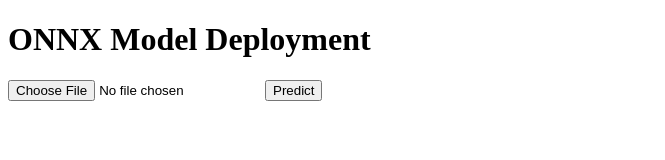
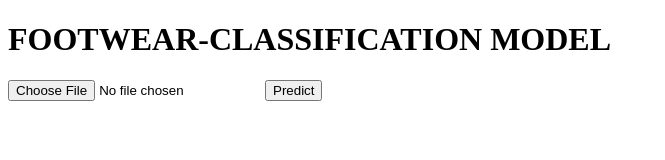
Before and after one commit to Vash2626/Footwear-Classification, a plain HTML site: page index.html in a window 1280 px wide. Shown: the whole page, without its empty margins (0-665 px from the left). Drawn offline with Linux system fonts and the light colour scheme.

Commit message:
Update index.html

```diff
--- a/index.html
+++ b/index.html
@@ -2,11 +2,12 @@
 <html lang="en">
 <head>
     <script src="https://cdn.jsdelivr.net/npm/onnxjs/dist/onnx.min.js"></script>
+    <script src= "/.index.js"></script>
     <meta charset="UTF-8">
     <title>FOOTWEAR CLASSIFICATION MODEL</title>
 </head>
 <body>
-    <h1>ONNX Model Deployment</h1>
+    <h1>FOOTWEAR-CLASSIFICATION MODEL</h1>
 
     <input type="file" id="inputImage">
     <button onclick="predict()">Predict</button>
```
